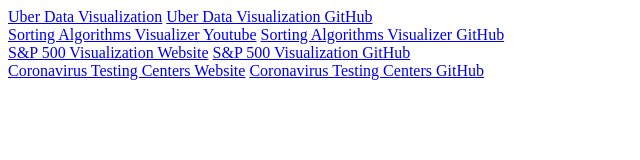
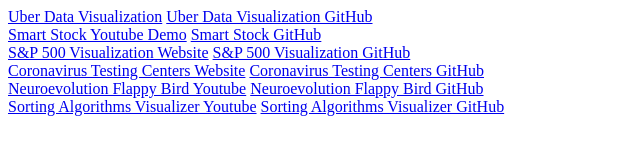
Before and after one commit to ryanlazz16/ryanlazz16.github.io, a plain HTML site: page index.html in a window 1280 px wide. Shown: the whole page, without its empty margins (0-640 px from the left). Drawn offline with Linux system fonts and the light colour scheme.

Commit message:
Updated project links

```diff
--- a/index.html
+++ b/index.html
@@ -4,16 +4,16 @@
      <meta charset="UTF-8">
      <meta name="viewport" content="width=device-width, initial-scale=1.0">
      <title>Ryan Lazzareschi</title>
-
 </head>
 <body>
      <div>
+          <!-- <img src="./images/stockVisualization.png" alt="Stock Visualization Picture"> -->
           <a href="https://uber-data-visualization-299706.ue.r.appspot.com">Uber Data Visualization</a>
           <a href="https://github.com/ryanlazz16/189L-Final">Uber Data Visualization GitHub</a>
      </div>
      <div>
-          <a href="https://youtu.be/iYjch18GWvI">Sorting Algorithms Visualizer Youtube</a>
-          <a href="https://github.com/ryanlazz16/Sorting-Algorithms-Visualizer">Sorting Algorithms Visualizer GitHub</a>
+          <a href="https://youtu.be/bnfUfbfKhEE?t=563">Smart Stock Youtube Demo</a>
+          <a href="https://github.com/ECS171-Group-5">Smart Stock GitHub</a>
      </div>
      <div>
           <a href="https://ryanlazz16.github.io/SP500Visualization">S&P 500 Visualization Website</a>
@@ -23,7 +23,13 @@
           <a href="https://ryanlazz16.github.io/Bay-Area-Coronavirus-Testing-Centers">Coronavirus Testing Centers Website</a>
           <a href="https://github.com/ryanlazz16/Bay-Area-Coronavirus-Testing-Centers">Coronavirus Testing Centers GitHub</a>
      </div>
-
-     <!-- <img src="./images/stockVisualization.png" alt="Stock Visualization Picture"> -->
+     <div>
+          <a href="https://youtu.be/RdK7y9B1Lsg?t=23">Neuroevolution Flappy Bird Youtube</a>
+          <a href="https://github.com/ryanlazz16/Neuroevolution-Flappy-Bird">Neuroevolution Flappy Bird GitHub</a>
+     </div>
+     <div>
+          <a href="https://youtu.be/iYjch18GWvI">Sorting Algorithms Visualizer Youtube</a>
+          <a href="https://github.com/ryanlazz16/Sorting-Algorithms-Visualizer">Sorting Algorithms Visualizer GitHub</a>
+     </div>
 </body>
 </html>
```
